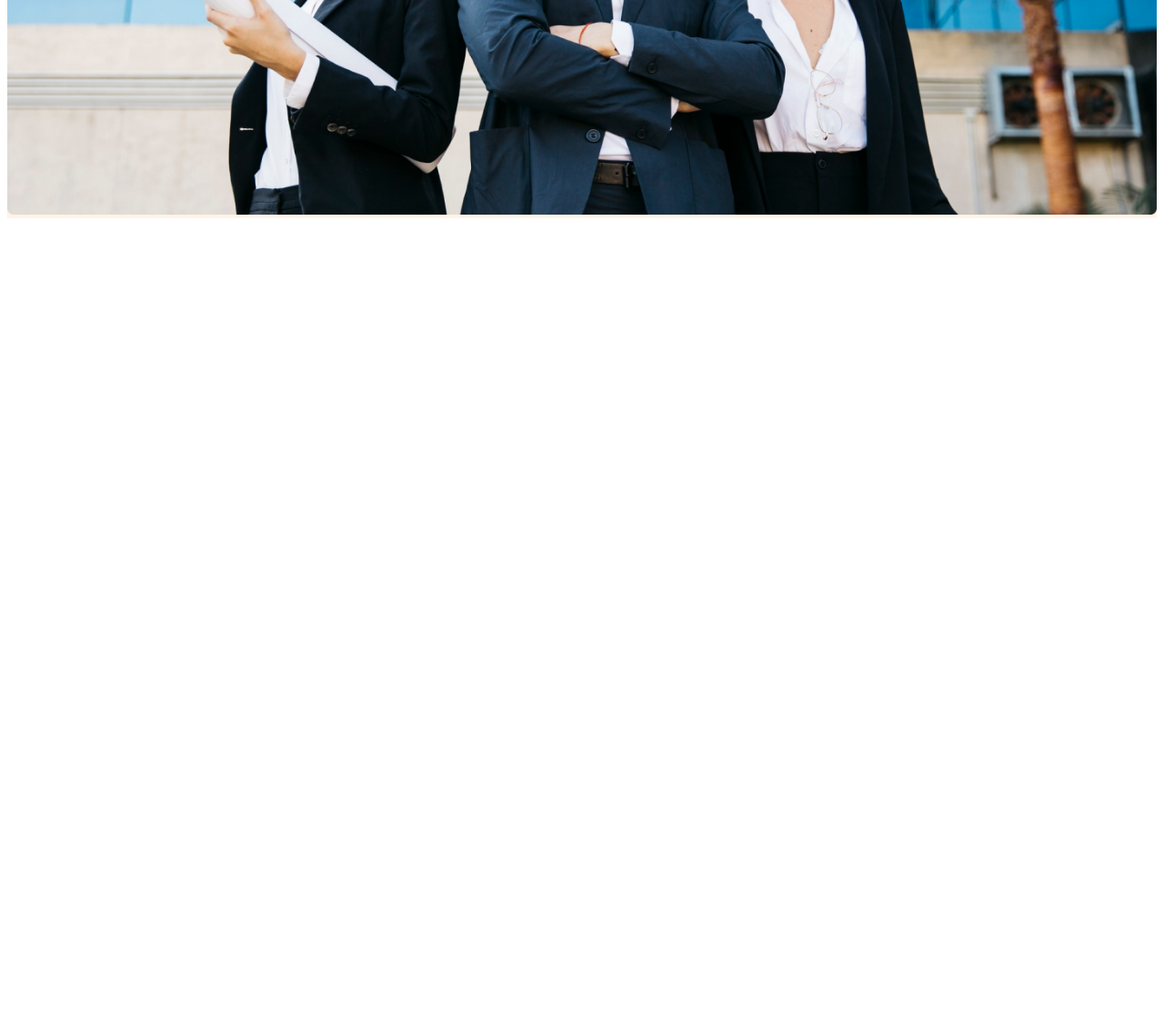
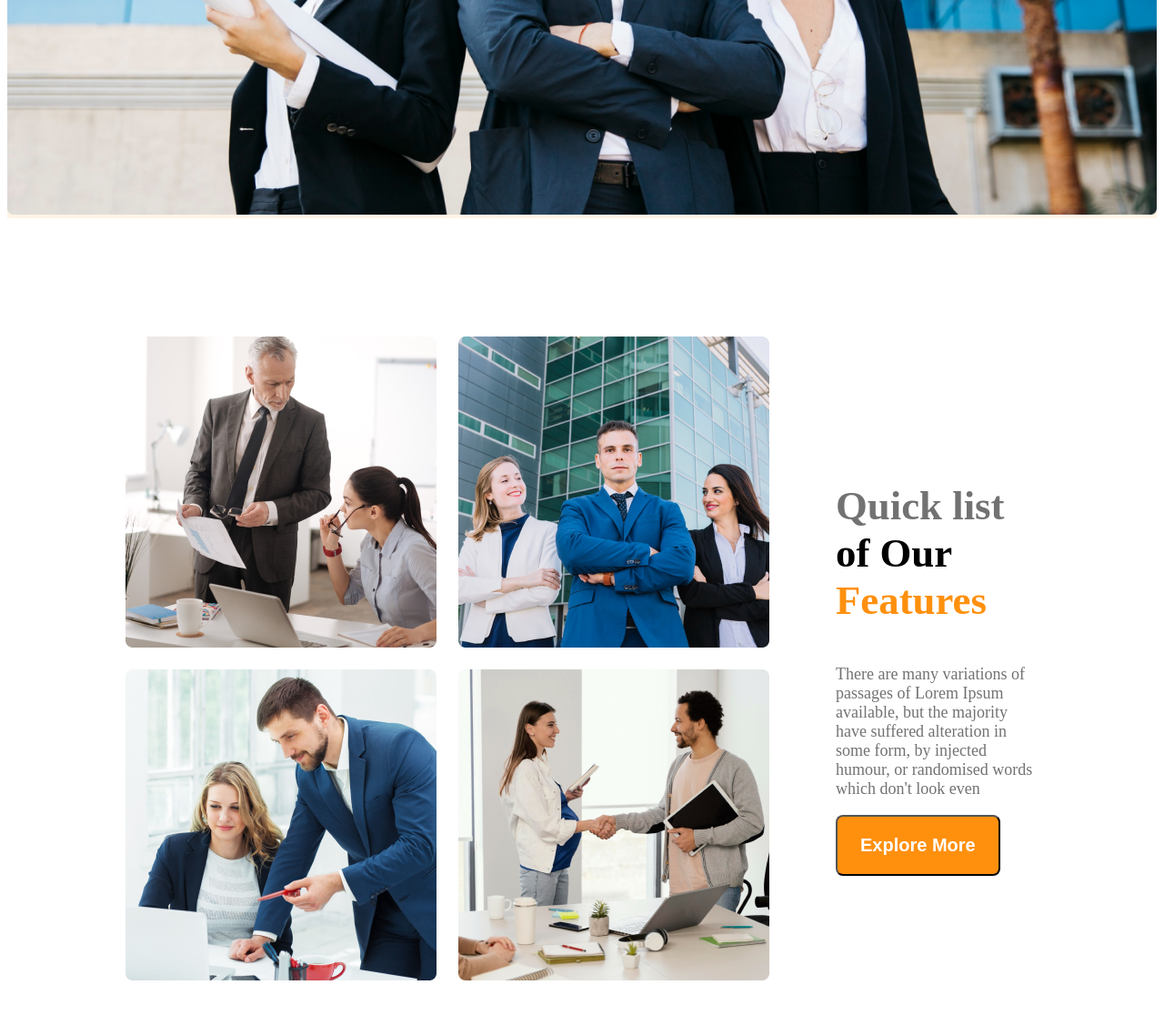
Before and after one commit to Rittik221/g3-architects-website, a plain HTML site: page index.html in a window 1280 px wide. Shown: the part 931-2047 px from the top of the page at 91% size. Before the commit the page ends 1179 px from the top, so only its background shows below. Drawn offline with Linux system fonts and the light colour scheme; a web font is replaced by a local one.

Commit message:
added the styles and html file

```diff
--- a/index.html
+++ b/index.html
@@ -27,7 +27,19 @@
     </div>
   </header>
   <main>
-
+    <section class="teams display-flex">
+      <div class="team-img-container">
+        <img src="images/team1.png" alt="">
+        <img src="images/team2.png" alt="">
+        <img src="images/team3.png" alt="">
+        <img src="images/team4.png" alt="">
+      </div>
+      <div class="our-feature">
+        <h3 class="teams-title"><span id="list" class="text-grey-light">Quick list</span> <span>of Our</span> <span class="text-primary">Features</span></h3>
+        <p class="teams-description text-grey-light">There are many variations of passages of Lorem Ipsum available, but the majority have suffered alteration in some form, by injected humour, or randomised words which don't look even</p>
+        <button class="btn-primary">Explore More</button>
+      </div>
+    </section>
   </main>
   <footer>
 
--- a/styles/architect.css
+++ b/styles/architect.css
@@ -12,6 +12,10 @@
 .display-flex{
   display: flex;
 }
+
+.text-primary{
+  color: #FF900E;
+}
 /*dark2*/
 .text-grey{
   color: #424242;
@@ -19,7 +23,7 @@
 
 /*dark 03*/
 .text-grey-light{
-
+  color: #727272;
 }
 .bg-primary{
   background-color: rgba(255, 144, 14, 0.1);
@@ -33,7 +37,14 @@
   padding: 20px 25px;
   border-radius: 8px;
 }
+/**main style*/
+main > section{
+  margin: 130px;
+}
 
+main{
+  max-width: 1440px;
+}
 /*header style*/
 
 /*navber style*/
@@ -74,9 +85,54 @@
 .banner-img{
   width: 100%;
 }
+/*teams-description styyle*/
+.teams{
+  align-items: center;
+}
+
+.team-img-container{
+  display: grid;
+  grid-template-columns: repeat(2,1fr);
+  gap: 24px;
+  align-items: center;
+}
+
+.our-feature{
+  margin-left: 73px;
+  max-width: 486px;
+}
+.teams-title{
+  font-weight: 700px;
+  font-size: 2.8rem;
+}
+.teams-description{
+  font-weight: 500;
+  font-size: 18px;
+}
+#list{
+  font-weight: 500px;
+}
+
+
 /**responsive media query*/
 @media screen and (max-width:576px;) {
-  .navber, .nav-link{
+  .navber,
+  .nav-link,
+   .teams{
+    flex-direction: column;
+  }
+  .team-img-container{
+    grid-template-columns: repeat(1,1fr);
+  }
+  .our-feature{
+    margin-left: 20px;
+  }
+
+}
+
+/*medium size media query*/
+@media screen and (min-width:576px;) and (max-width:999px;){
+  .teams{
     flex-direction: column;
   }
 }
```
